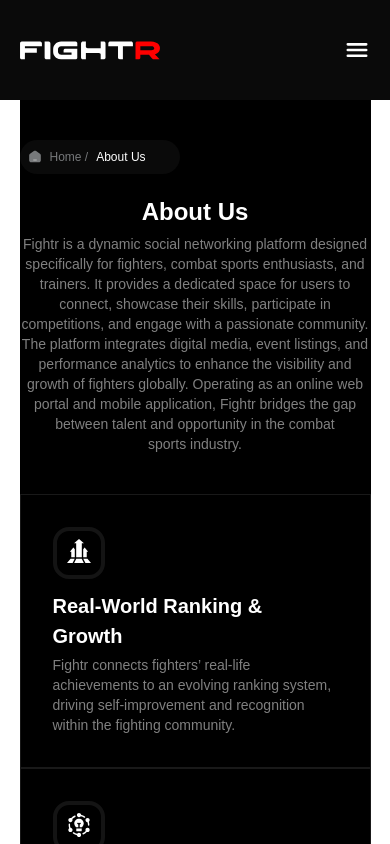
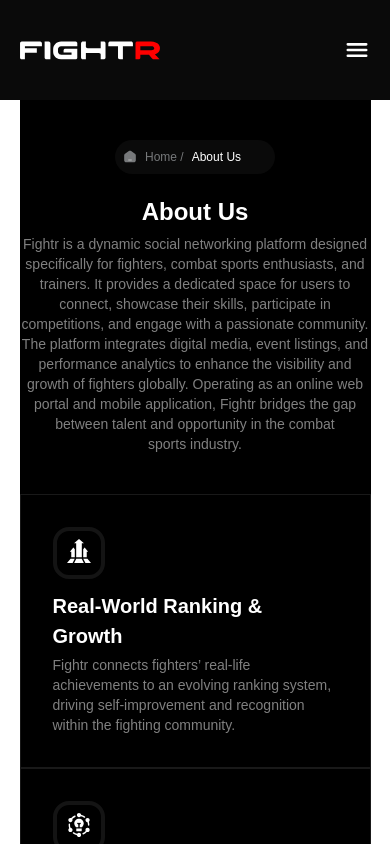
Before and after one commit to hamza-5570/fightr, a Next.js app: page /about in a window 390 px wide. Shown: the top 844 px of the page. Built offline with nearby package versions, Linux system fonts and the light colour scheme.

Commit message:
fixes in about page

```diff
--- a/src/pages/about.js
+++ b/src/pages/about.js
@@ -33,7 +33,7 @@
       </div>
 
       <div className="bg-black w-[90%] mx-auto pt-10">
-        <div className="bg-[#0A0A0A] rounded-full p-2 flex gap-2 w-[160px]">
+        <div className="bg-[#0A0A0A] rounded-full p-2 flex mx-auto md:mx-0  gap-2 w-[160px]">
           <div className="flex gap-2">
             <Image
               src={"/assets/svg/home.svg"}
```
